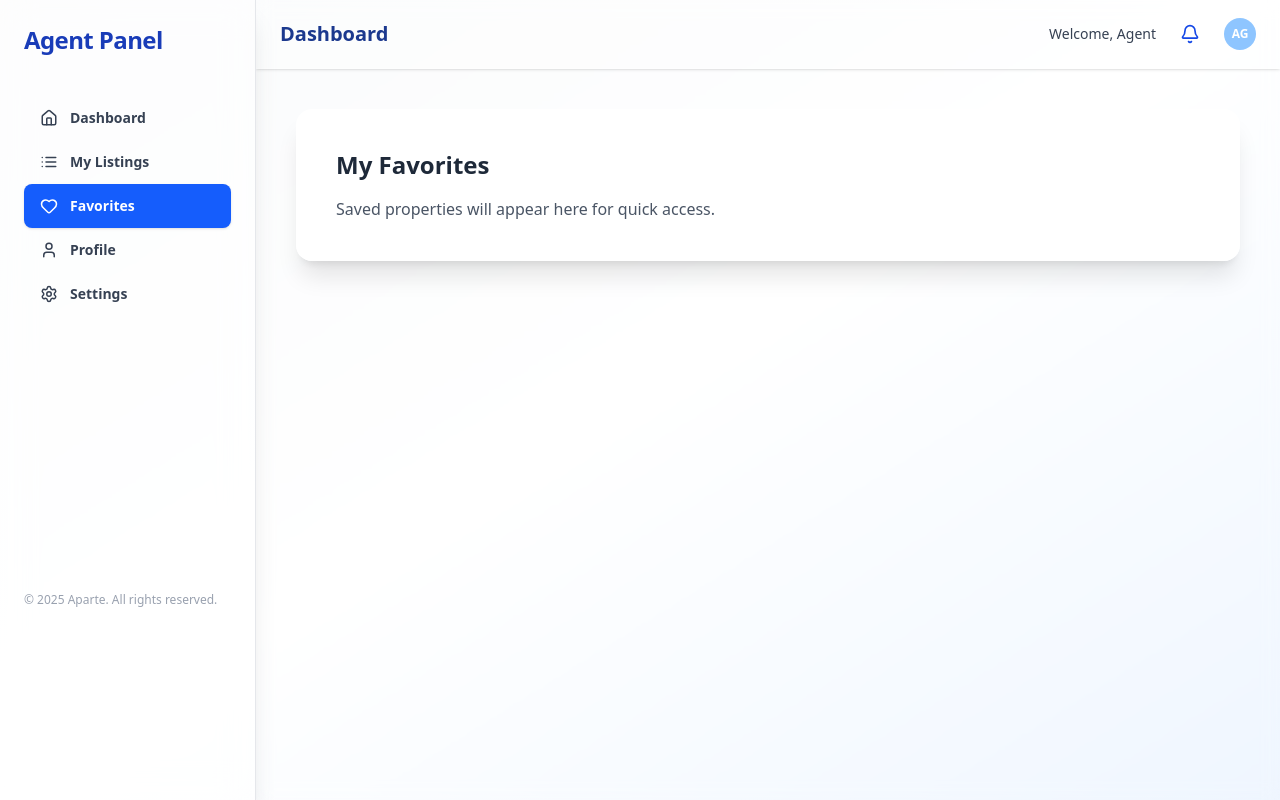
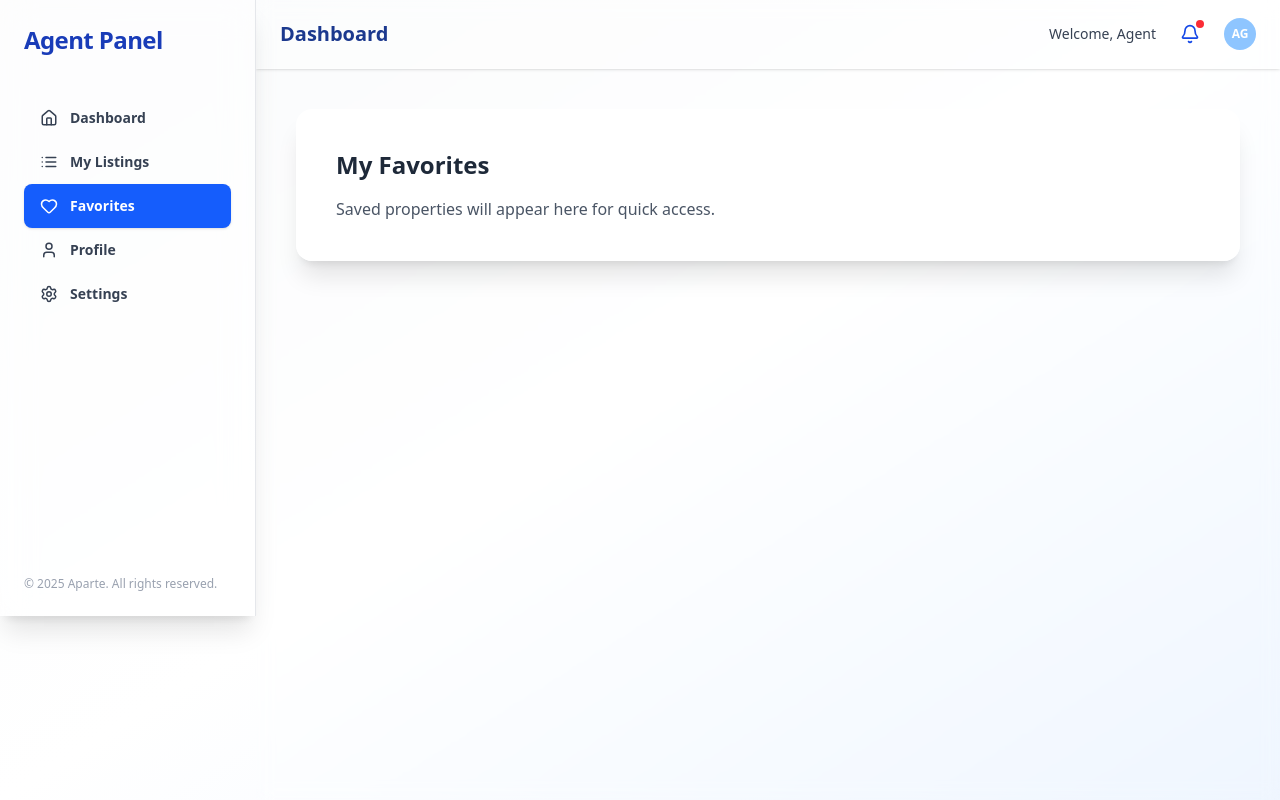
Before and after one commit to olawaleoyedele/aparte, a Next.js app: page /dashboard/favorites in a window 1280 px wide. Built offline with nearby package versions, Linux system fonts and the light colour scheme.

Commit message:
dashboard mobile hamburger

```diff
--- a/src/components/Dashboard/Sidebar.js
+++ b/src/components/Dashboard/Sidebar.js
@@ -1,6 +1,7 @@
 import Link from "next/link";
 import { useRouter } from "next/router";
-import { Home, List, Heart, User, Settings } from "lucide-react";
+import { Home, List, Heart, User, Settings, Menu, X } from "lucide-react";
+import { useState } from "react";
 
 const navItems = [
   { label: "Dashboard", path: "/dashboard", icon: <Home size={18} /> },
@@ -10,18 +11,34 @@ const navItems = [
   { label: "Settings", path: "/dashboard/settings", icon: <Settings size={18} /> },
 ];
 
-export default function Sidebar() {
+export default function Sidebar({ onLinkClick }) {
+  const [isOpen, setIsOpen] = useState(false); // State to control sidebar visibility on mobile
   const router = useRouter();
 
+  const handleToggle = () => setIsOpen(!isOpen); // Toggle the sidebar visibility
+
   return (
-    <aside className="w-64 hidden md:block sticky top-0 h-screen overflow-y-hidden bg-white/60 backdrop-blur-lg shadow-xl border-r border-gray-200 p-6 z-20">
+    <>
+      {/* Hamburger Icon - Visible only on mobile */}
+      <div className="lg:hidden fixed top-2 right-4 z-50 p-4">
+        <button onClick={handleToggle} className="text-blue-800">
+          {isOpen ? <X size={24} /> : <Menu size={24} />}
+        </button>
+      </div>
+
+      {/* Sidebar */}
+      <aside
+        className={`${
+          isOpen ? "translate-x-0" : "-translate-x-full"
+        } lg:translate-x-0 transition-transform duration-300 ease-in-out fixed inset-0 bg-white/60 backdrop-blur-lg shadow-xl border-r border-gray-200 p-6 z-40 lg:w-64 lg:static lg:h-full lg:sticky lg:top-0`}
+      >
         <div className="text-2xl font-extrabold text-blue-800 mb-10 tracking-tight">Agent Panel</div>
 
         <nav className="space-y-2">
           {navItems.map((item) => {
             const isActive = router.pathname === item.path;
             return (
-            <Link key={item.path} href={item.path}>
+              <Link key={item.path} href={item.path} onClick={onLinkClick}>
                 <span
                   className={`flex items-center gap-3 px-4 py-3 rounded-lg cursor-pointer transition-all duration-300 ${
                     isActive
@@ -37,9 +54,18 @@ export default function Sidebar() {
           })}
         </nav>
 
-      <div className="mt-69 text-xs text-gray-400 px-0">
+        <div className="mt-65 text-xs text-gray-400 px-0">
           © {new Date().getFullYear()} Aparte. All rights reserved.
         </div>
       </aside>
+
+      {/* Overlay when the sidebar is open (on mobile) */}
+      {isOpen && (
+        <div
+          className="lg:hidden fixed inset-0 bg-black/30 z-30"
+          onClick={handleToggle} // Close sidebar when clicking outside
+        ></div>
+      )}
+    </>
   );
 }
--- a/src/components/Dashboard/Topbar.js
+++ b/src/components/Dashboard/Topbar.js
@@ -8,14 +8,15 @@ export default function Topbar() {
       <div className="flex items-center gap-4 text-sm text-gray-700">
         <span className="hidden sm:inline">Welcome, Agent</span>
 
-        <button className="relative p-2 rounded-full hover:bg-blue-100 transition duration-200">
+        {/* Bell Icon */}
+        <button className="relative p-2 rounded-full hover:bg-blue-100 transition duration-200 mr-0 sm:mr-0">
           <Bell className="w-5 h-5 text-blue-700" />
           {/* Badge (optional for notifications) */}
-          {/* <span className="absolute top-1 right-1 w-2 h-2 bg-red-500 rounded-full"></span> */}
+          <span className="absolute top-1 right-1 w-2 h-2 bg-red-500 rounded-full"></span>
         </button>
 
-        {/* Optional: User Avatar Placeholder */}
-        <div className="w-8 h-8 rounded-full bg-blue-300 flex items-center justify-center text-white font-bold text-xs">
+        {/* User Avatar Placeholder */}
+        <div className="w-8 h-8 rounded-full bg-blue-300 flex items-center justify-center text-white font-bold text-xs mr-15 sm:mr-0">
           AG
         </div>
       </div>
```
Lines whose indentation alone changed are shown as unchanged.
